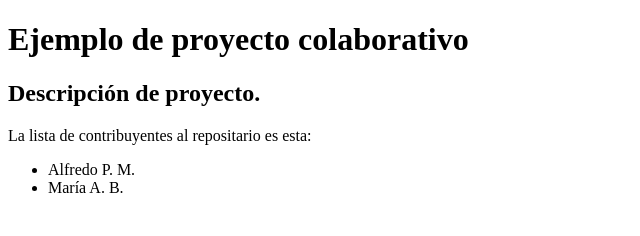
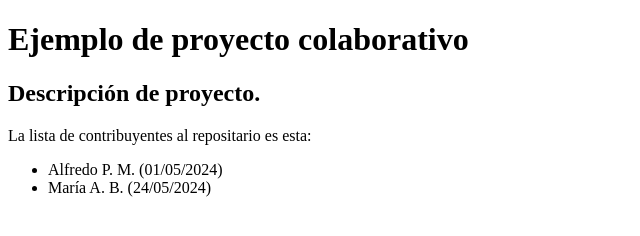
Before and after one commit to ChicoDevel/proyecto1-copy, a plain HTML site: page index.html in a window 1280 px wide. Shown: the whole page, without its empty margins (0-640 px from the left). Drawn offline with Linux system fonts and the light colour scheme.

Commit message:
Update index.html
Añadiendo fecha inicio colaboración

```diff
--- a/index.html
+++ b/index.html
@@ -11,8 +11,8 @@
       <h2>Descripción de proyecto.</h2>
       <p>La lista de contribuyentes al repositario es esta:</p>
       <ul>
-        <li>Alfredo P. M.</li>
-        <li>María A. B.</li>
+        <li>Alfredo P. M. (01/05/2024)</li>
+        <li>María A. B. (24/05/2024)</li>
       </ul>
     </header>
   </body>
```
